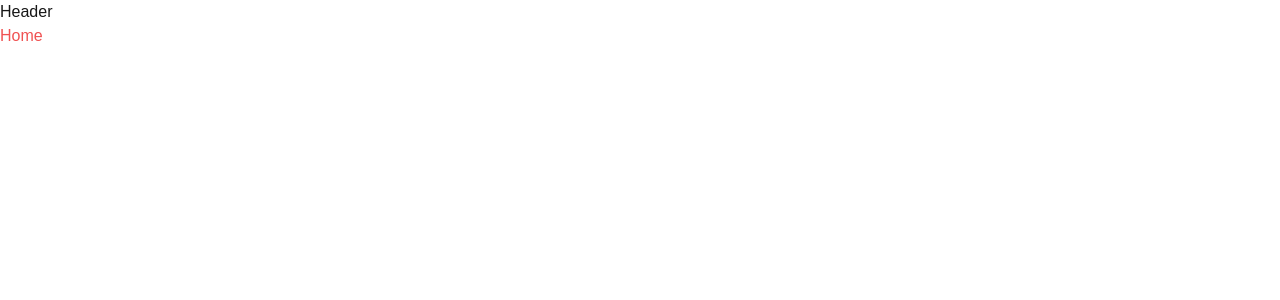
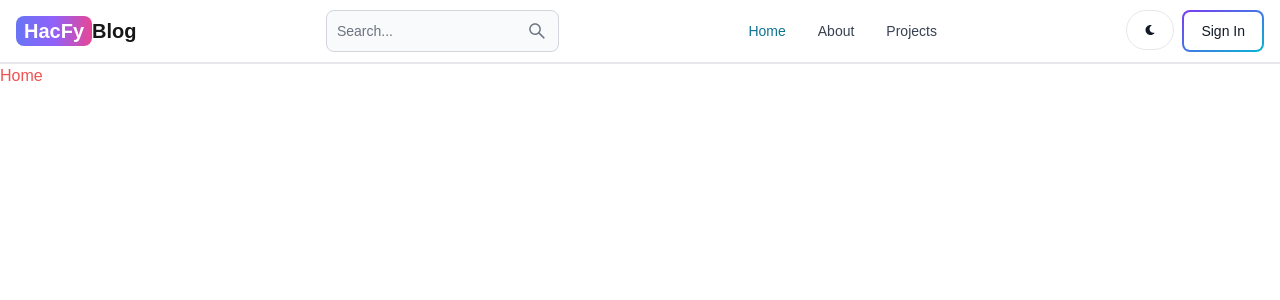
Before and after one commit to Abhishekrgadad/Blog-Nextjs, a Next.js app: page / in a window 1280 px wide. Shown: the top 300 px of the page. Built offline with nearby package versions, Linux system fonts and the light colour scheme.

Commit message:
created Header

```diff
--- a/package.json
+++ b/package.json
@@ -12,7 +12,8 @@
     "flowbite-react": "^0.10.2",
     "next": "15.1.0",
     "react": "^19.0.0",
-    "react-dom": "^19.0.0"
+    "react-dom": "^19.0.0",
+    "react-icons": "^5.4.0"
   },
   "devDependencies": {
     "@eslint/eslintrc": "^3",
--- a/src/app/components/Header.jsx
+++ b/src/app/components/Header.jsx
@@ -1,7 +1,62 @@
-import React from 'react'
+'use client';
+import {Button, Navbar, TextInput } from 'flowbite-react';
+import Link from 'next/link';
+import {AiOutlineSearch} from 'react-icons/ai';
+import { FaMoon } from 'react-icons/fa';
+import {usePathname} from 'next/navigation';
 
 export default function Header() {
-  return (
-    <div>Header</div>
-  )
-}
+    const path = usePathname();
+    return (
+        <Navbar className = 'border-b-2'>
+            <Link
+                href='/'
+                className = 'self-center whitespace-nowrap text-sm sm:text-xl font-semibold dark:text-white'>
+
+                <span className='px-2 py-1 bg-gradient-to-r from-indigo-500 via-purple-500 to-pink-500 rounded-lg text-white'>
+                    HacFy
+                </span>
+                Blog
+                </Link>
+                <form>
+                    <TextInput
+                        type='text'
+                        placeholder='Search...'
+                        rightIcon={AiOutlineSearch}
+                        className='hidden lg:inline'
+                        />
+                </form>
+                <Button className='w-12 h-10 lg:hidden' color='gray' pill>
+                    <AiOutlineSearch/>
+                </Button>
+                <div className='flex gap-2 md:order-2'>
+                    <Button className='w-12 h-10 hidden sm:inline' color='gray' pill>
+                        <FaMoon/>
+                    </Button>
+                    <Link href='/sign-in'>
+                        <Button gradientDuoTone='purpleToBlue' outline>
+                            Sign In
+                            </Button>
+                    </Link>
+                    <Navbar.Toggle/>
+                </div>
+                <Navbar.Collapse>
+                    <Link href='/'>
+                        <Navbar.Link active={path === '/'} as={'div'}>
+                            Home
+                        </Navbar.Link>
+                    </Link>
+                    <Link href='/about'>
+                        <Navbar.Link active={path ==='/about'} as={'div'}>
+                            About
+                        </Navbar.Link>
+                    </Link>
+                    <Link href='/projects'>
+                        <Navbar.Link active={path ==='/projects'} as={'div'}>
+                            Projects
+                        </Navbar.Link>
+                    </Link>
+                </Navbar.Collapse>
+            </Navbar>
+
+    )};
```
Also changed, not shown: 1 other file (tests, documents, lock files or other folders).
